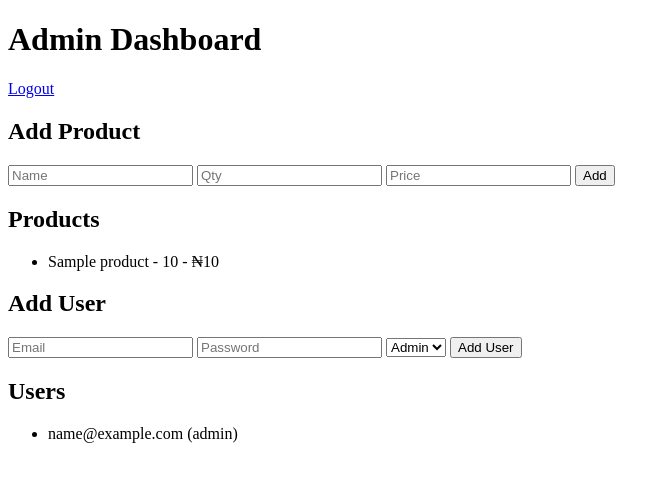
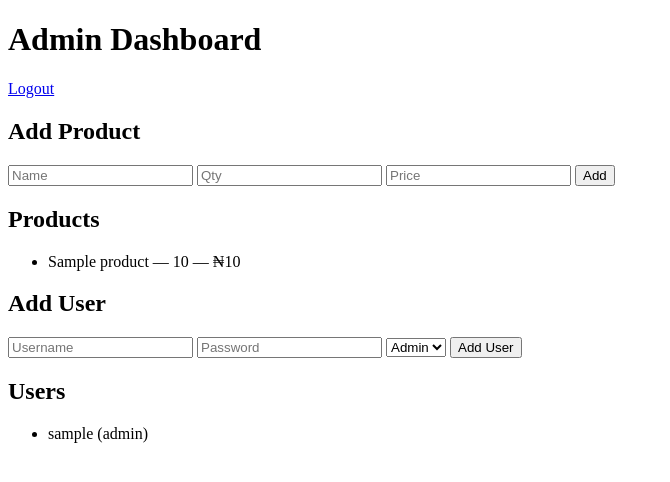
Before and after one commit to Muhammardbee/business-chatbot-backend, a Flask app: page /admin/dashboard in a window 1280 px wide. Shown: the top 482 px of the page, without its empty margins (0-670 px from the left). Run offline with Flask 3, Linux system fonts and the light colour scheme; the visitor is signed in with stand-in values (Sample User, id 1); a database or web service that is not in the repository returns one stand-in record (values such as "Sample title").

Commit message:
Update admin_dashboard.html

```diff
--- a/templates/admin_dashboard.html
+++ b/templates/admin_dashboard.html
@@ -19,13 +19,15 @@
 <h2>Products</h2>
 <ul>
 {% for p in products %}
-<li>{{ p.name }} - {{ p.quantity }} - ₦{{ p.price }}</li>
+<li>{{ p.name }} — {{ p.quantity }} — ₦{{ p.price }}</li>
+{% else %}
+<li>No products yet</li>
 {% endfor %}
 </ul>
 
 <h2>Add User</h2>
 <form method="POST" action="/admin/add-user">
-    <input name="email" placeholder="Email" required>
+    <input name="username" placeholder="Username" required>
     <input name="password" placeholder="Password" required>
     <select name="role">
         <option value="admin">Admin</option>
@@ -37,7 +39,9 @@
 <h2>Users</h2>
 <ul>
 {% for u in users %}
-<li>{{ u.email }} ({{ u.role }})</li>
+<li>{{ u.username }} ({{ u.role }})</li>
+{% else %}
+<li>No users</li>
 {% endfor %}
 </ul>
 
```
